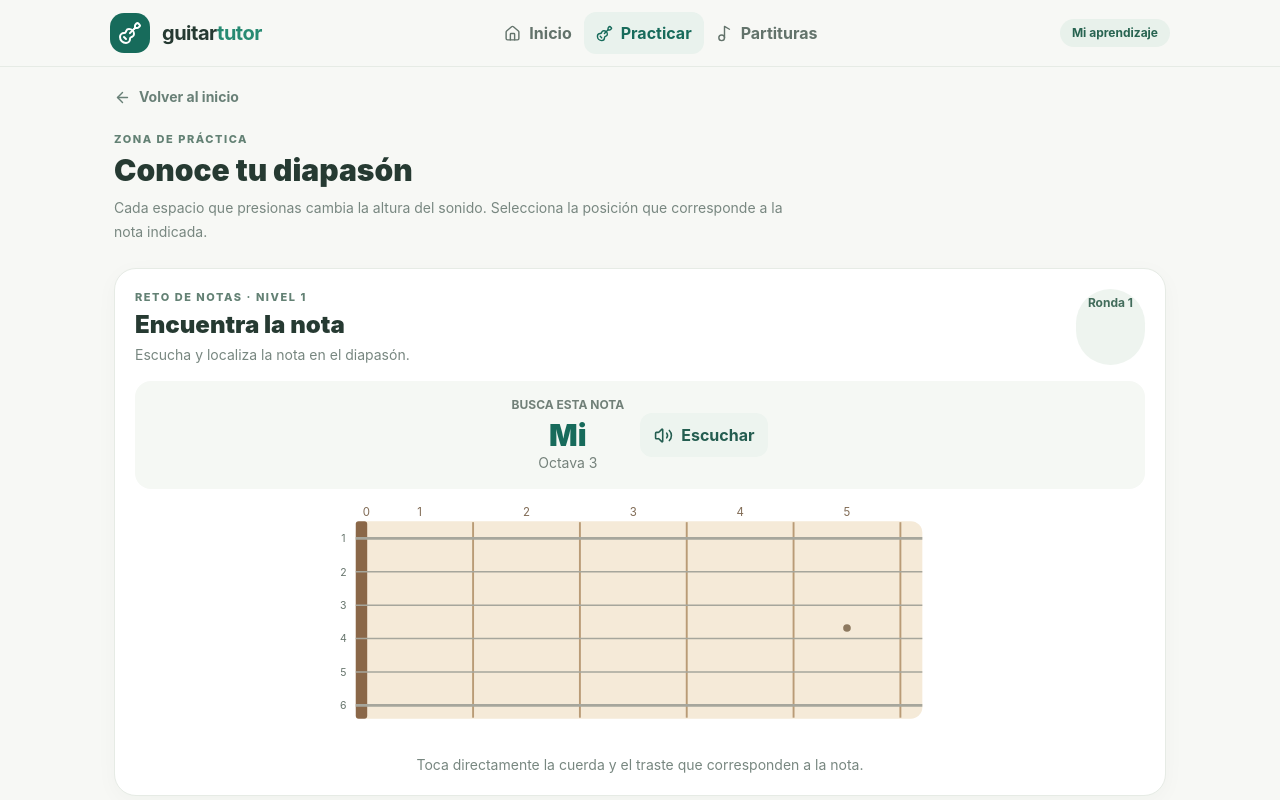
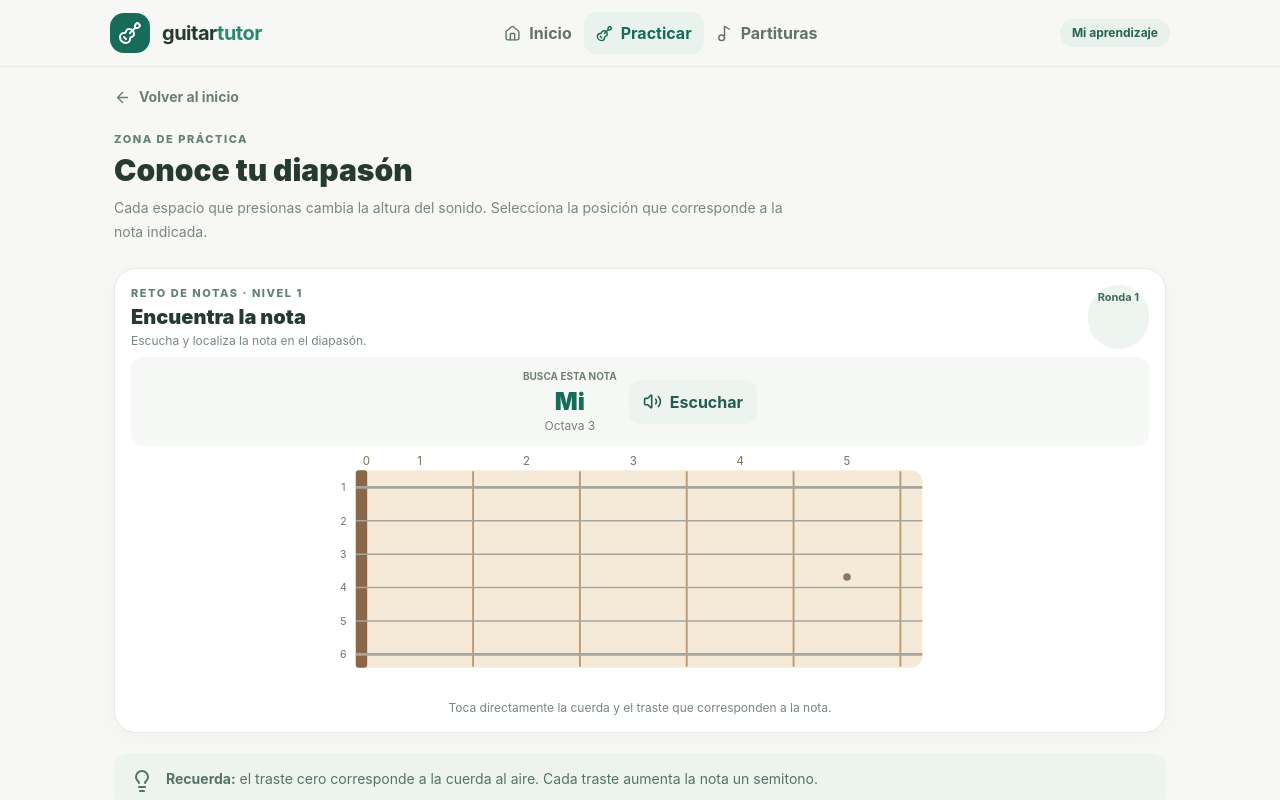
Before and after one commit to juanisidromejia/guitar-tutor, a Vue app: page /practicar in a window 1280 px wide. Shown: the top 800 px of the page. Built offline with nearby package versions, Linux system fonts and the light colour scheme.

Commit message:
Compact lesson layout and reduce instrument display size

```diff
--- a/src/components/ExerciseCard.vue
+++ b/src/components/ExerciseCard.vue
@@ -75,21 +75,21 @@ async function play() {
 </script>
 
 <template>
-  <section class="panel p-4 sm:p-5">
-    <div class="flex justify-between gap-3">
+  <section class="panel p-3 sm:p-4">
+    <div class="flex justify-between gap-2">
       <div>
         <p class="eyebrow">Reto de notas · Nivel 1</p>
-        <h2 class="mt-1 text-2xl font-black">Encuentra la nota</h2>
-        <p class="mt-1 text-sm text-[#788780]">Escucha y localiza la nota en el diapasón.</p>
+        <h2 class="mt-0.5 text-xl font-black">Encuentra la nota</h2>
+        <p class="mt-0.5 text-xs text-[#788780]">Escucha y localiza la nota en el diapasón.</p>
       </div>
-      <span class="rounded-full bg-[#eef4ef] px-3 py-1.5 text-xs font-bold text-[#426c5b]">Ronda {{ round }}</span>
+      <span class="rounded-full bg-[#eef4ef] px-2.5 py-1 text-[11px] font-bold text-[#426c5b]">Ronda {{ round }}</span>
     </div>
 
-    <div class="my-4 flex items-center justify-center gap-4 rounded-2xl bg-[#f5f8f4] p-3 sm:p-4">
+    <div class="my-2 flex items-center justify-center gap-3 rounded-xl bg-[#f5f8f4] p-2 sm:p-3">
       <div class="text-center">
-        <p class="text-xs font-bold uppercase text-[#718078]">Busca esta nota</p>
-        <p class="mt-1 text-3xl font-black text-[#176b5b]">{{ name.name }}</p>
-        <p class="text-sm text-[#75827b]">Octava {{ name.octave }}</p>
+        <p class="text-[10px] font-bold uppercase text-[#718078]">Busca esta nota</p>
+        <p class="mt-0.5 text-2xl font-black text-[#176b5b]">{{ name.name }}</p>
+        <p class="text-xs text-[#75827b]">Octava {{ name.octave }}</p>
       </div>
       <button class="secondary flex items-center gap-2" @click="play">
         <Volume2 :size="19" /> Escuchar
@@ -98,19 +98,19 @@ async function play() {
 
     <GuitarFretboard :selected="selected" :disabled="answered" @select="choose" />
 
-    <p class="mt-3 text-center text-sm text-[#788780]">
+    <p class="mt-2 text-center text-xs text-[#788780]">
       Toca directamente la cuerda y el traste que corresponden a la nota.
     </p>
 
-    <div v-if="selected && !correct" class="mt-4 flex items-center gap-3 rounded-xl bg-[#fff1e9] p-4 text-[#a14f2d]">
+    <div v-if="selected && !correct" class="mt-2 flex items-center gap-2 rounded-lg bg-[#fff1e9] p-2.5 text-[#a14f2d]">
       <XCircle />
       <p class="flex-1 text-sm font-semibold">Todavía no. Prueba otra posición.</p>
     </div>
-    <div v-if="correct" class="mt-4 flex items-center gap-3 rounded-xl bg-[#e9f5ed] p-4 text-[#226447]">
+    <div v-if="correct" class="mt-2 flex items-center gap-2 rounded-lg bg-[#e9f5ed] p-2.5 text-[#226447]">
       <CheckCircle2 />
       <div class="flex-1">
-        <p class="text-sm font-semibold">¡Muy bien! Has encontrado la nota.</p>
-        <p class="mt-1 text-xs">Cuando estés listo, continúa con el siguiente reto.</p>
+        <p class="text-xs font-semibold">¡Muy bien! Has encontrado la nota.</p>
+        <p class="mt-0.5 text-[11px]">Cuando estés listo, continúa con el siguiente reto.</p>
       </div>
       <button class="primary flex shrink-0 items-center gap-2" @click="next">
         Continuar <ArrowRight :size="17" />
```
